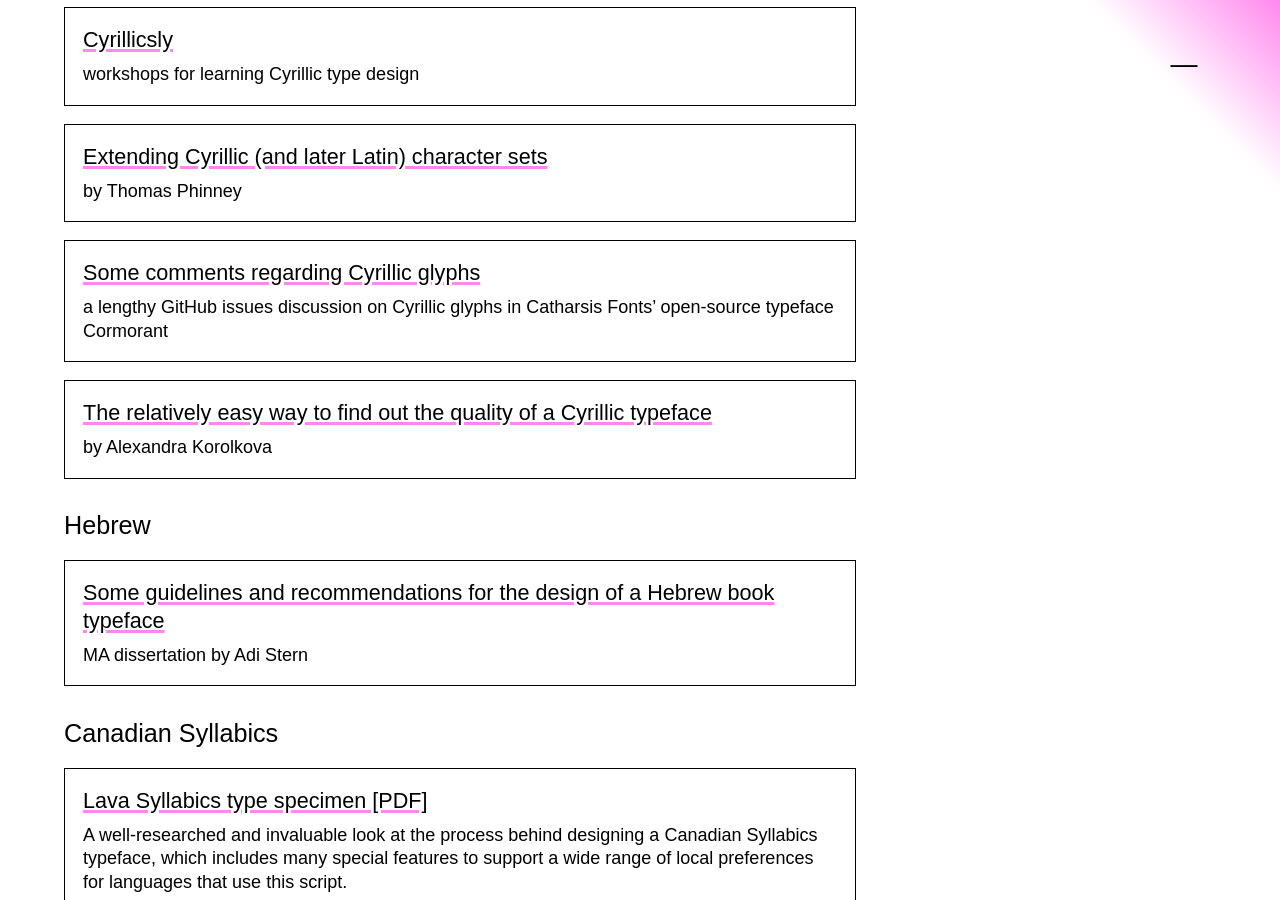
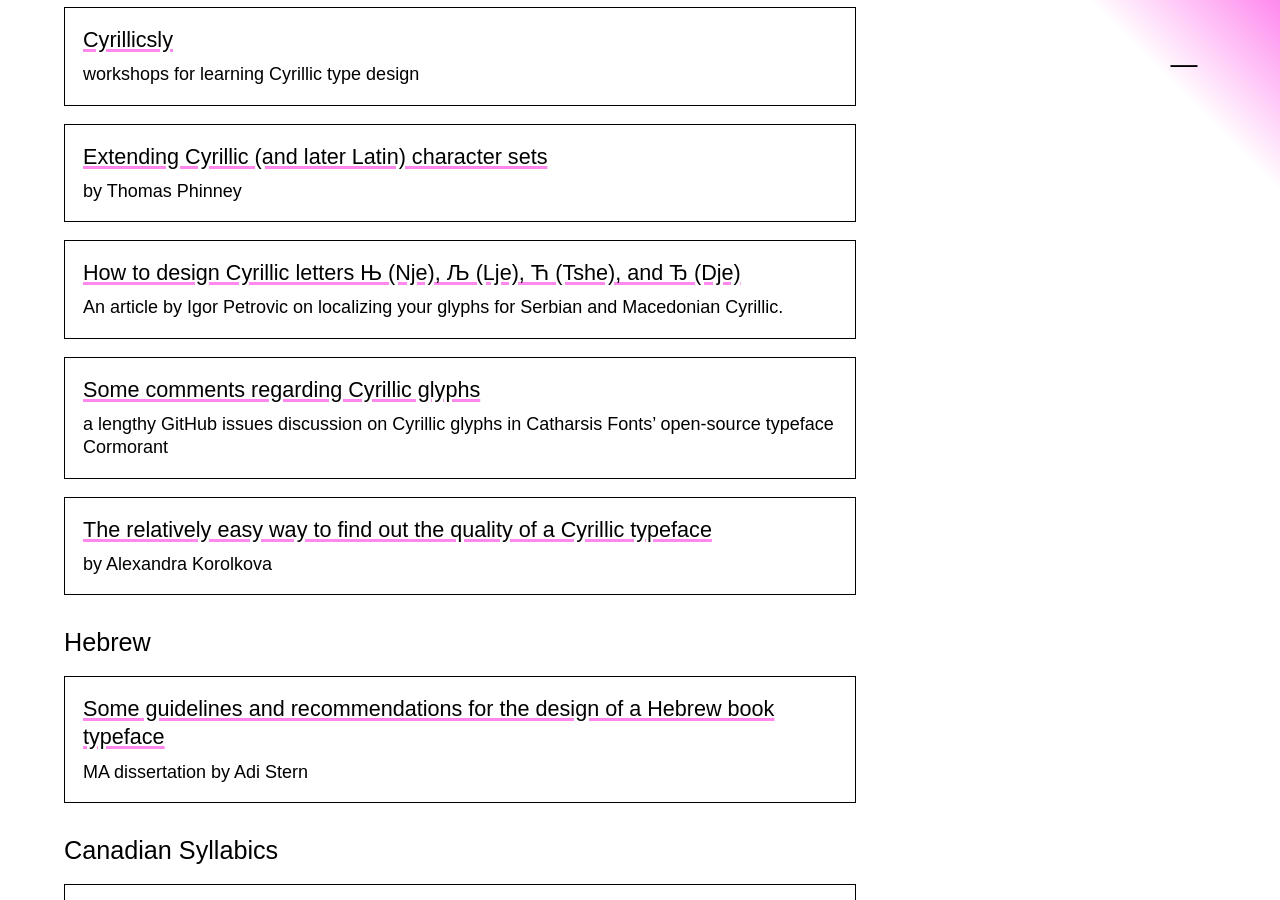
Before and after one commit to justinpenner/type-design-resources, a Jekyll site: the page built from index.md, in a window 1280 px wide and 900 px high, scrolled down 11733 px. Built offline with Jekyll 4.4.1, drawn with Linux system fonts in a browser that asks for light colours; some web fonts are replaced.

Commit message:
Update data.yaml

```diff
--- a/_data/data.yaml
+++ b/_data/data.yaml
@@ -332,6 +332,9 @@ categories:
           - name: Extending Cyrillic (and later Latin) character sets
             url: https://blog.typekit.com/2006/08/01/defining_an_ext/
             description: by Thomas Phinney
+          - name: How to design Cyrillic letters Њ (Nje), Љ (Lje), Ћ (Tshe), and Ђ (Dje)
+            url: https://uxdesign.cc/design-guides-for-cyrillic-letter-%D1%9A-nje-how-to-design-cyrillic-letters-%D1%9A-nje-%D1%99-lje-%D1%9B-tshe-f9b565a477cc
+            description: An article by Igor Petrovic on localizing your glyphs for Serbian and Macedonian Cyrillic.
           - name: Some comments regarding Cyrillic glyphs
             url: https://github.com/CatharsisFonts/Cormorant/issues/14
             description: a lengthy GitHub issues discussion on Cyrillic glyphs in Catharsis Fonts' open-source typeface Cormorant
```
